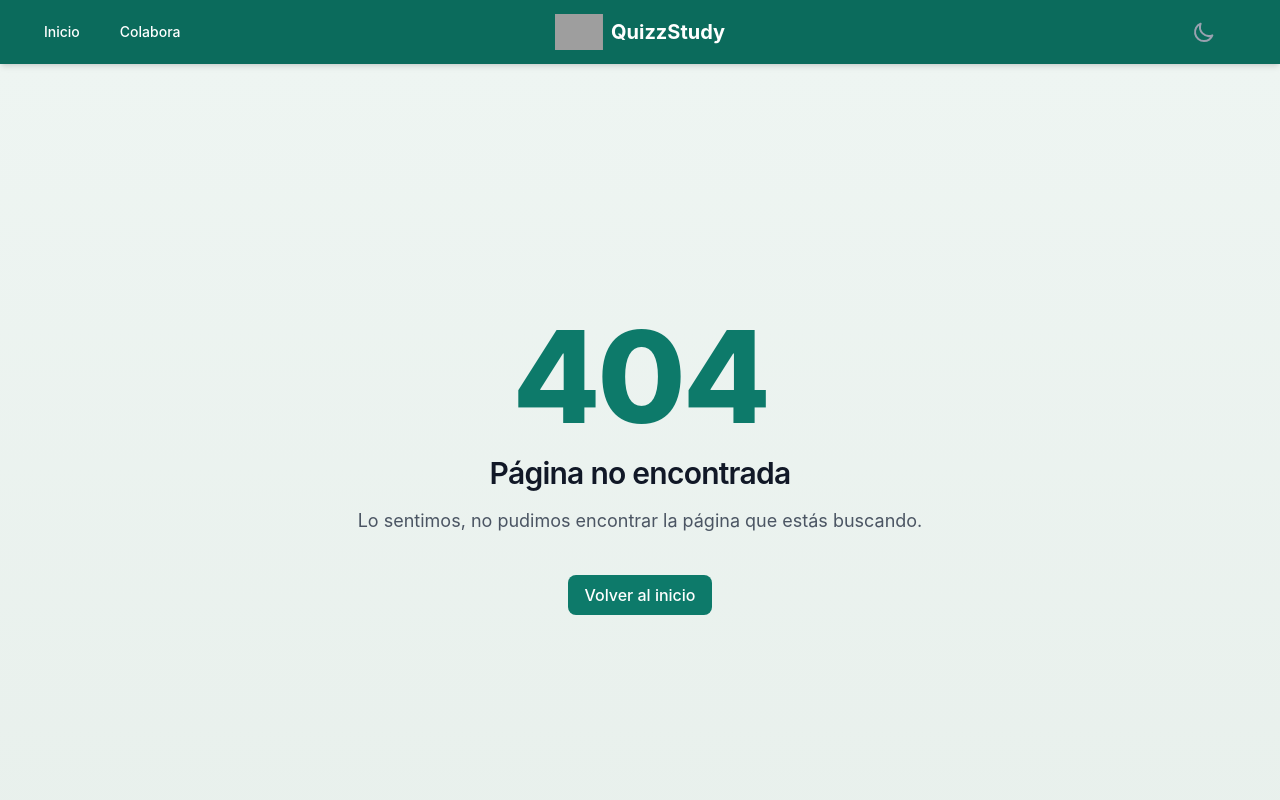
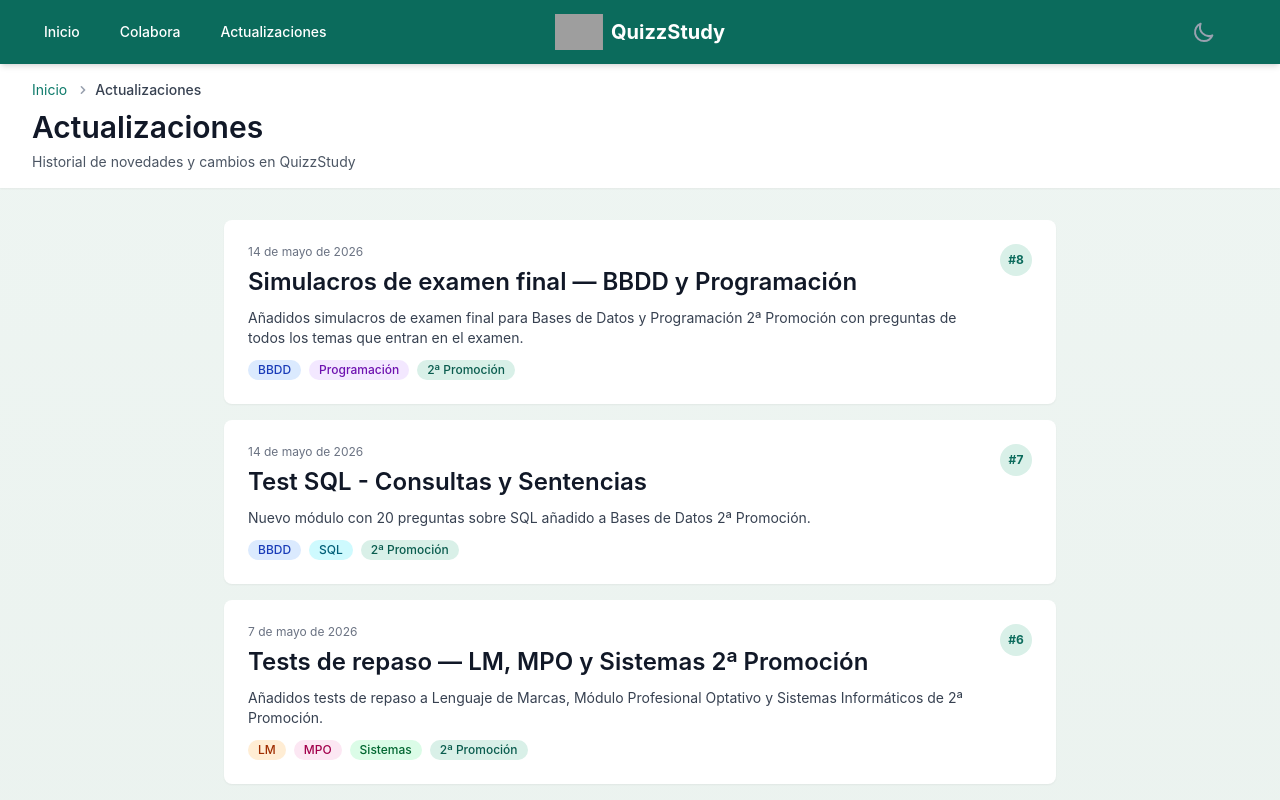
Before and after one commit to BermudezPino/QuizzStudy, a React (Vite) app: page /actualizaciones in a window 1280 px wide. Before the commit this address had no page. Shown: the top 800 px of the page. Built offline with nearby package versions, Linux system fonts and the light colour scheme; grey boxes are pictures that could not be loaded; what @react-pdf/renderer would draw is missing.

Commit message:
feat: añadir sección Actualizaciones con historial de cambios de la app

```diff
--- a/src/App.jsx
+++ b/src/App.jsx
@@ -4,6 +4,7 @@
 import {
   HomePage,
   AboutPage,
+  ActualizacionesPage,
   NotFoundPage,
   StatisticsPage
 } from './pages';
@@ -85,6 +86,7 @@
       <Routes>
         <Route path="/" element={<HomePage />} />
         <Route path="/about" element={<AboutPage />} />
+        <Route path="/actualizaciones" element={<ActualizacionesPage />} />
         <Route path="/estadisticas" element={<StatisticsPage />} />
         <Route
           path="/asignaturas/:asignaturaId"
--- a/src/components/layout/header/Header.jsx
+++ b/src/components/layout/header/Header.jsx
@@ -22,7 +22,8 @@
   // Definimos los elementos de navegación una sola vez
   const navItems = useMemo(() => [
     { to: '/', label: 'Inicio' },
-    { to: '/about', label: 'Colabora' }
+    { to: '/about', label: 'Colabora' },
+    { to: '/actualizaciones', label: 'Actualizaciones' }
   ], []);
 
   // Utilizamos el hook personalizado para controlar la visibilidad en función del scroll
--- /dev/null
+++ b/src/data/actualizaciones.js
@@ -0,0 +1,58 @@
+export const actualizaciones = [
+    {
+        id: 8,
+        fecha: "2026-05-14",
+        titulo: "Simulacros de examen final — BBDD y Programación",
+        descripcion: "Añadidos simulacros de examen final para Bases de Datos y Programación 2ª Promoción con preguntas de todos los temas que entran en el examen.",
+        tags: ["BBDD", "Programación", "2ª Promoción"]
+    },
+    {
+        id: 7,
+        fecha: "2026-05-14",
+        titulo: "Test SQL - Consultas y Sentencias",
+        descripcion: "Nuevo módulo con 20 preguntas sobre SQL añadido a Bases de Datos 2ª Promoción.",
+        tags: ["BBDD", "SQL", "2ª Promoción"]
+    },
+    {
+        id: 6,
+        fecha: "2026-05-07",
+        titulo: "Tests de repaso — LM, MPO y Sistemas 2ª Promoción",
+        descripcion: "Añadidos tests de repaso a Lenguaje de Marcas, Módulo Profesional Optativo y Sistemas Informáticos de 2ª Promoción.",
+        tags: ["LM", "MPO", "Sistemas", "2ª Promoción"]
+    },
+    {
+        id: 5,
+        fecha: "2026-04-15",
+        titulo: "Nuevos módulos — UML, Comandos Linux y Windows",
+        descripcion: "Añadidos módulos de Comandos Linux, Comandos Windows y UML conceptos teóricos.",
+        tags: ["Sistemas", "Entornos", "2ª Promoción"]
+    },
+    {
+        id: 4,
+        fecha: "2026-03-20",
+        titulo: "Estadísticas personales",
+        descripcion: "Nueva sección de estadísticas personales para ver tu progreso por asignatura.",
+        tags: ["Nueva función"]
+    },
+    {
+        id: 3,
+        fecha: "2026-03-01",
+        titulo: "2ª Promoción disponible",
+        descripcion: "Añadidas las asignaturas de 1er Año 2ª Promoción: Programación, Lenguaje de Marcas, Módulo Profesional Optativo, Sistemas Informáticos, Bases de Datos y Entornos de Desarrollo.",
+        tags: ["2ª Promoción"]
+    },
+    {
+        id: 2,
+        fecha: "2026-01-15",
+        titulo: "Mejoras visuales",
+        descripcion: "Logo en cabecera, tick de módulo completado al 100% y otras mejoras visuales.",
+        tags: ["Mejora"]
+    },
+    {
+        id: 1,
+        fecha: "2026-01-01",
+        titulo: "QuizzStudy en marcha",
+        descripcion: "Primera versión de QuizzStudy disponible con los tests de 1ª Promoción.",
+        tags: ["General"]
+    }
+];
--- /dev/null
+++ b/src/pages/ActualizacionesPage.jsx
@@ -0,0 +1,100 @@
+/**
+ * Página de actualizaciones que muestra el historial de cambios y novedades de QuizzStudy.
+ *
+ * @component
+ * @returns {JSX.Element} Componente ActualizacionesPage renderizado
+ *
+ * @example
+ * // En un componente Router
+ * <Route path="/actualizaciones" element={<ActualizacionesPage />} />
+ */
+import { Layout, PageHeader } from '@components/layout';
+import { Card } from '@components/common';
+import { actualizaciones } from '@/data/actualizaciones';
+
+/**
+ * Formatea una fecha ISO (YYYY-MM-DD) al formato español legible.
+ * @param {string} fechaISO - Fecha en formato ISO
+ * @returns {string} Fecha en español, p.ej. "14 de mayo de 2026"
+ */
+function formatFechaEspanol(fechaISO) {
+  const [year, month, day] = fechaISO.split('-').map(Number);
+  const date = new Date(year, month - 1, day);
+  return date.toLocaleDateString('es-ES', {
+    day: 'numeric',
+    month: 'long',
+    year: 'numeric'
+  });
+}
+
+/**
+ * Devuelve clases de color para un tag según su contenido.
+ * @param {string} tag - Texto del tag
+ * @returns {string} Clases CSS de Tailwind para el badge
+ */
+function tagColor(tag) {
+  const map = {
+    'BBDD': 'bg-blue-100 text-blue-800 dark:bg-blue-900 dark:bg-opacity-40 dark:text-blue-300',
+    'SQL': 'bg-cyan-100 text-cyan-800 dark:bg-cyan-900 dark:bg-opacity-40 dark:text-cyan-300',
+    'Programación': 'bg-purple-100 text-purple-800 dark:bg-purple-900 dark:bg-opacity-40 dark:text-purple-300',
+    'LM': 'bg-orange-100 text-orange-800 dark:bg-orange-900 dark:bg-opacity-40 dark:text-orange-300',
+    'MPO': 'bg-pink-100 text-pink-800 dark:bg-pink-900 dark:bg-opacity-40 dark:text-pink-300',
+    'Sistemas': 'bg-green-100 text-green-800 dark:bg-green-900 dark:bg-opacity-40 dark:text-green-300',
+    'Entornos': 'bg-teal-100 text-teal-800 dark:bg-teal-900 dark:bg-opacity-40 dark:text-teal-300',
+    '2ª Promoción': 'bg-brand-100 text-brand-800 dark:bg-brand-900 dark:bg-opacity-40 dark:text-brand-300',
+    'Nueva función': 'bg-yellow-100 text-yellow-800 dark:bg-yellow-900 dark:bg-opacity-40 dark:text-yellow-300',
+    'Mejora': 'bg-indigo-100 text-indigo-800 dark:bg-indigo-900 dark:bg-opacity-40 dark:text-indigo-300',
+    'General': 'bg-gray-100 text-gray-700 dark:bg-gray-700 dark:text-gray-300',
+  };
+  return map[tag] || 'bg-gray-100 text-gray-700 dark:bg-gray-700 dark:text-gray-300';
+}
+
+export default function ActualizacionesPage() {
+  return (
+    <Layout>
+      <PageHeader
+        title="Actualizaciones"
+        subtitle="Historial de novedades y cambios en QuizzStudy"
+        breadcrumbs={[
+          { label: 'Inicio', to: '/' },
+          { label: 'Actualizaciones' }
+        ]}
+      />
+
+      <div className="max-w-4xl mx-auto py-8 px-4 sm:px-6 lg:px-8">
+        <div className="space-y-4">
+          {actualizaciones.map((item) => (
+            <Card key={item.id} className="hover:shadow-xl transition-shadow duration-200">
+              <div className="flex flex-col sm:flex-row sm:items-start sm:justify-between gap-2">
+                <div className="flex-1 min-w-0">
+                  <p className="text-xs text-gray-500 dark:text-gray-400 mb-1">
+                    {formatFechaEspanol(item.fecha)}
+                  </p>
+                  <h2 className="text-base font-semibold text-gray-900 dark:text-white mb-2">
+                    {item.titulo}
+                  </h2>
+                  <p className="text-sm text-gray-700 dark:text-gray-200 mb-3">
+                    {item.descripcion}
+                  </p>
+                  <div className="flex flex-wrap gap-2">
+                    {item.tags.map((tag) => (
+                      <span
+                        key={tag}
+                        className={`inline-flex items-center px-2.5 py-0.5 rounded-full text-xs font-medium ${tagColor(tag)}`}
+                      >
+                        {tag}
+                      </span>
+                    ))}
+                  </div>
+                </div>
+                <div className="shrink-0 flex items-center justify-center w-8 h-8 rounded-full bg-brand-100 dark:bg-brand-900 dark:bg-opacity-40 text-brand-700 dark:text-brand-300 text-xs font-bold self-start sm:ml-4">
+                  #{item.id}
+                </div>
+              </div>
+            </Card>
+          ))}
+        </div>
+      </div>
+    </Layout>
+  );
+}
--- a/src/pages/index.js
+++ b/src/pages/index.js
@@ -1,4 +1,5 @@
 export {default as AboutPage} from './AboutPage';
+export {default as ActualizacionesPage} from './ActualizacionesPage';
 export {default as HomePage} from './HomePage';
 export {default as ModulesPage} from './ModulesPage';
 export {default as NotFoundPage} from './NotFoundPage';
```
